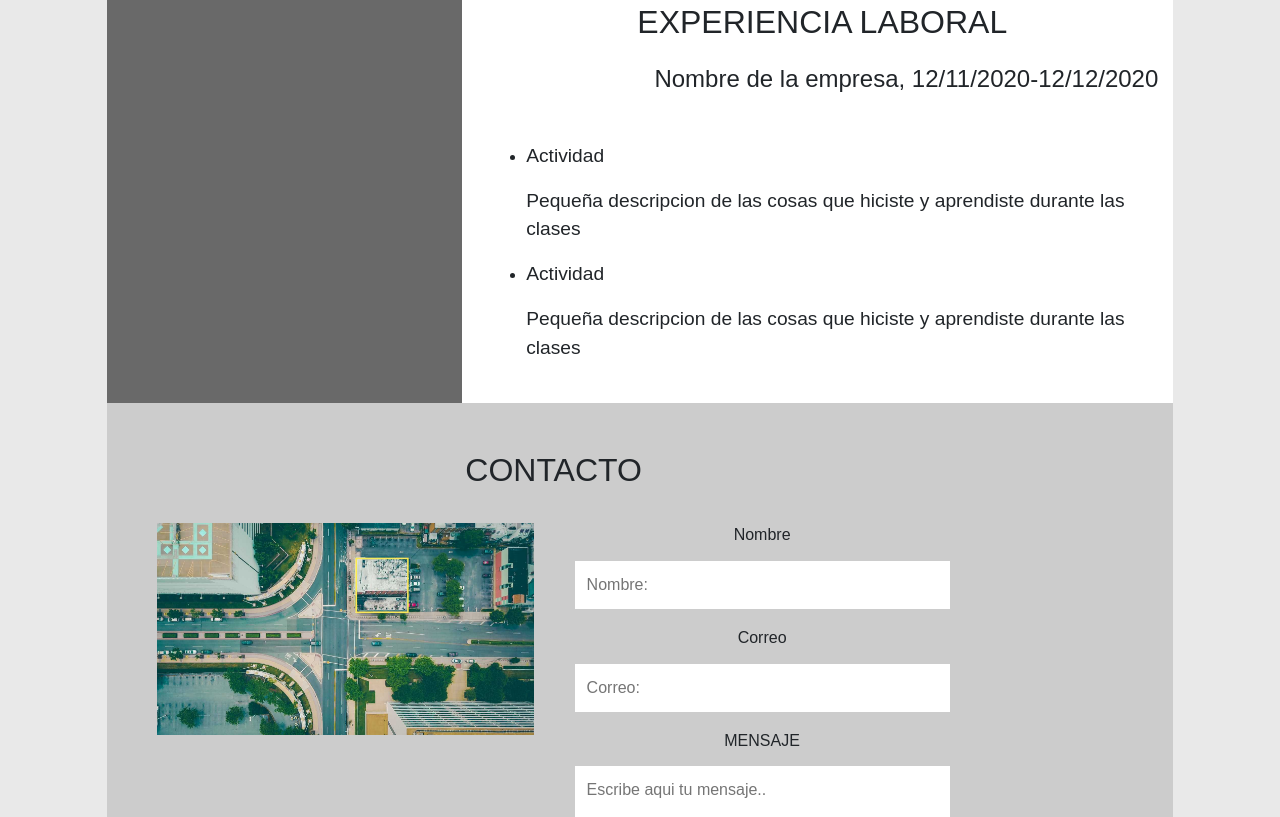
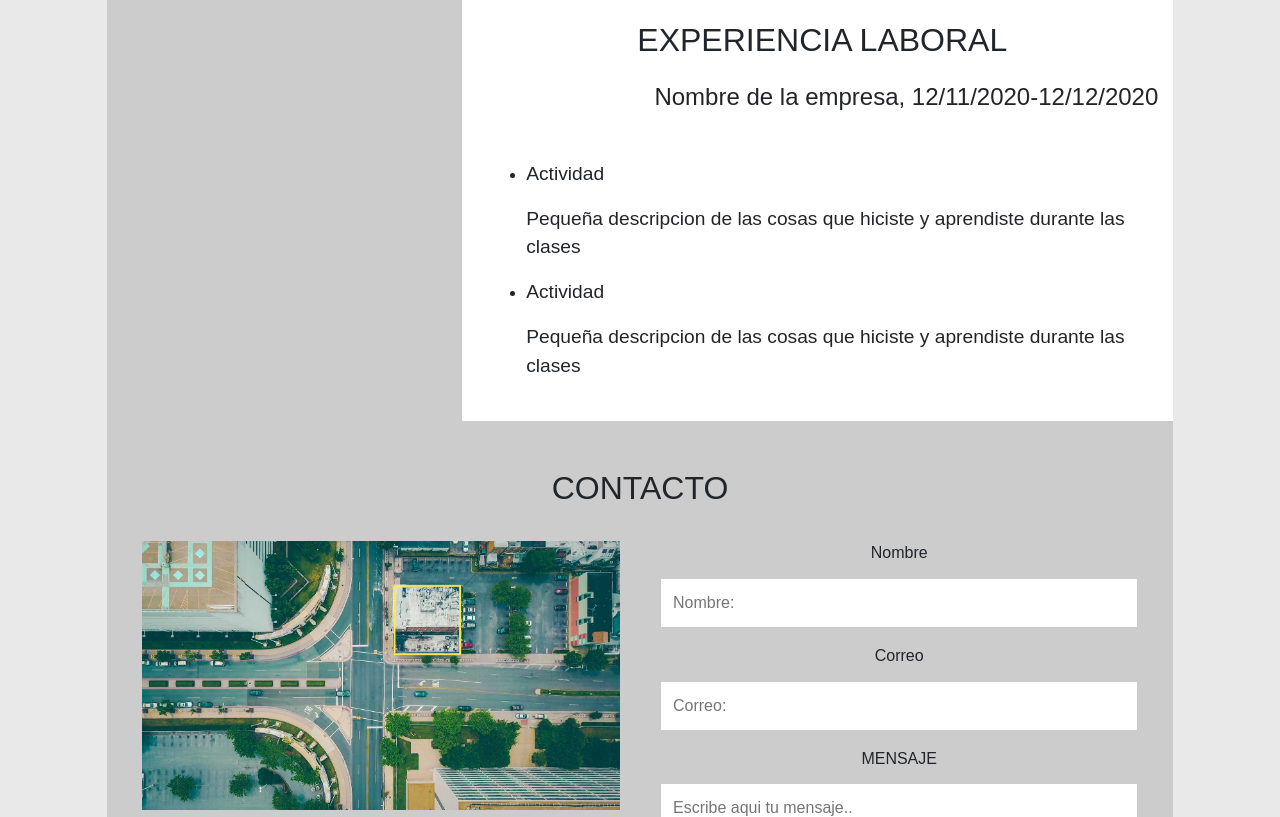
Before and after one commit to LeoDFT/WebCourse, a plain HTML site: page index.html in a window 1280 px wide. Shown: the part 1021-1838 px from the top of the page. Drawn offline with nearby package versions, Linux system fonts and the light colour scheme.

Commit message:
fix responsibe styles

```diff
--- a/index.html
+++ b/index.html
@@ -23,10 +23,10 @@
 
   <!-- MAIN -->
 
-  <div class="d-flex justify-content-center" style="margin-top:30px;">
-    <div class="col-md-10 col-sm-12">
+  <div class="d-flex justify-content-center mt-md-5">
+    <div class="col-lg-10 col-md-11 col-sm-12">
       <div class="row">
-        <div class="col-sm-4 p-3 text-center profile">
+        <div class="col-sm-4 p-3 text-center grayBackground">
           <h2>Acerca de mi</h2>
           <div>
             <img class="myPhoto" src="./src/MyPhoto.jpg"></img>
@@ -35,7 +35,7 @@
           <p class="text-justify mt-4">Aqui hay que escribir un parrafo pequeño sobre ti y tus habilidades, entre ams te
             luzcas mejor</p>
           <h3 class="mt-4 mb-4">Contacto</h3>
-          <div >
+          <div>
             <ul class="nav nav-pills flex-column ml-5">
               <li class="nav-item d-flex">
                 <i class=" material-icons contact">phone</i>
@@ -160,14 +160,15 @@
   </div>
 
   <div class="d-flex justify-content-center">
-    <div class="col-md-10 col-sm-12" style="background-color: #ccc;">
-      <div class="col-10 justify-content-center text-center mt-5">
+    <div class="col-lg-10 col-md-11 col-sm-12 grayBackground w-100">
+
+      <div class="w-100 justify-content-center text-center mt-5">
         <h2>CONTACTO</h2>
         <div class="column">
           <img src="./src/map.jpg" style="width:100%">
         </div>
         <div class="column">
-          <form >
+          <form>
             <label for="fname">Nombre</label>
             <input type="text" id="fname" name="firstname" placeholder="Nombre: ">
             <label for="lname">Correo</label>
--- a/styles/styles.css
+++ b/styles/styles.css
@@ -13,7 +13,6 @@ p {
   font-size: 1.2rem;
 }
 
-/* Style inputs */
 input[type=text],
 select,
 textarea {
@@ -37,14 +36,12 @@ input[type=submit]:hover {
   background-color: #45a049;
 }
 
-/* Style the container/contact section */
 .container {
   border-radius: 5px;
   background-color: #f2f2f2;
   padding: 10px;
 }
 
-/* Create two columns that float next to eachother */
 .column {
   float: left;
   width: 50%;
@@ -52,7 +49,6 @@ input[type=submit]:hover {
   padding: 20px;
 }
 
-/* Clear floats after the columns */
 .row:after {
   content: "";
   display: table;
@@ -60,7 +56,6 @@ input[type=submit]:hover {
 }
 
 
-/* Style inputs */
 input[type=text],
 select,
 textarea {
@@ -81,14 +76,12 @@ input[type=submit] {
 }
 
 
-/* Style the container/contact section */
 .container {
   border-radius: 5px;
   background-color: #f2f2f2;
   padding: 10px;
 }
 
-/* Create two columns that float next to eachother */
 .column {
   float: left;
   width: 50%;
@@ -96,7 +89,6 @@ input[type=submit] {
   padding: 20px;
 }
 
-/* Clear floats after the columns */
 .row:after {
   content: "";
   display: table;
@@ -116,8 +108,8 @@ input[type=submit] {
   height: 20vh;
 }
 
-.profile {
-  background-color: #696969;
+.grayBackground {
+  background-color: #ccc;
 }
 
 .star {
```
